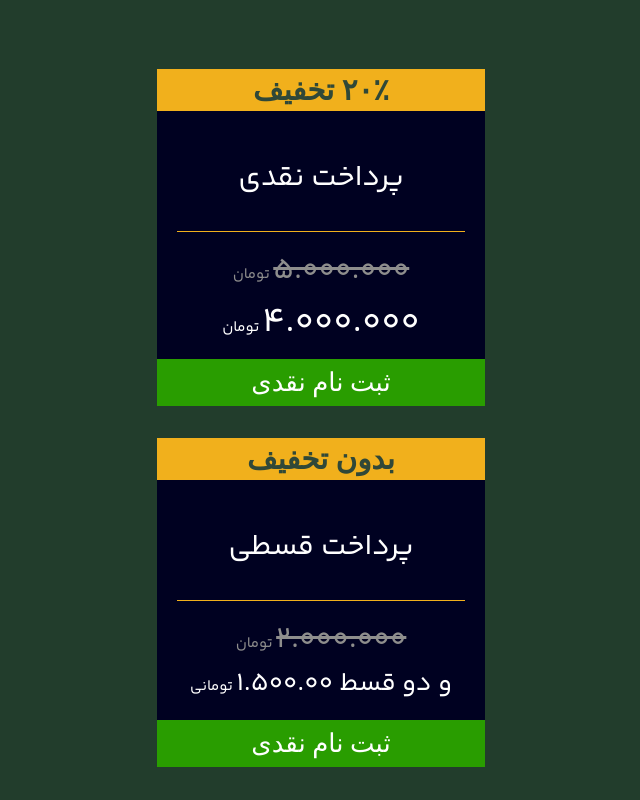
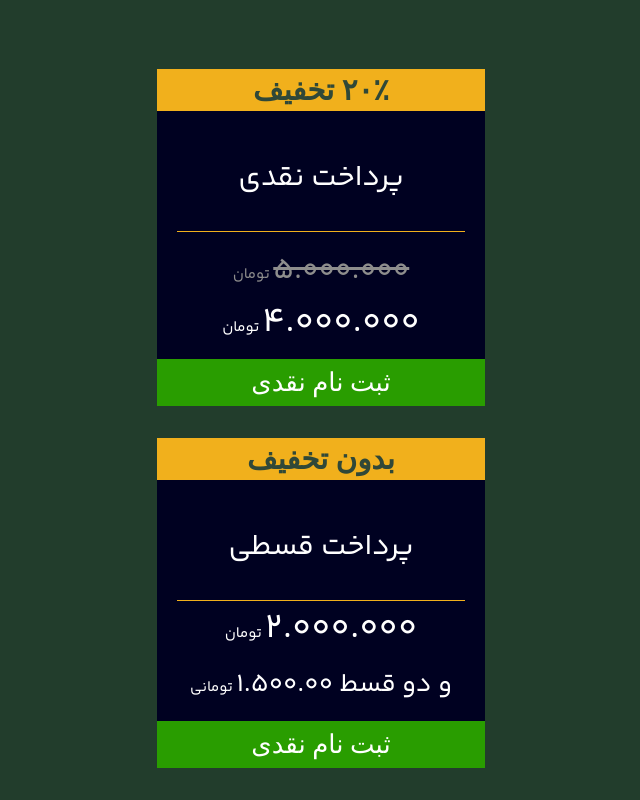
Before and after one commit to mhmd-sdghn/landing-parsa-mobile, a plain HTML site: page index.html in a window 1280 px wide. Shown: the part 1472-2272 px from the top of the page, without its empty margins (319-959 px from the left). Drawn offline with Linux system fonts and the light colour scheme; a web font is replaced by a local one.

Commit message:
[fix] fix a spelling mistake

```diff
--- a/index.html
+++ b/index.html
@@ -207,7 +207,7 @@
             <main class="div-price-item-main">
               <h3 class="div-price-item-kind">پرداخت قسطی</h3>
               <div class="div-price-item-divider"></div>
-              <div class="div-price-item-last-price"><s>۲.۰۰۰.۰۰۰</s><span> تومان</span></div>
+              <div class="div-price-item-price"><span>۲.۰۰۰.۰۰۰</span><span> تومان</span></div>
               <div class="div-price-item-price-sm"><span>و دو قسط ۱.۵۰۰.۰۰</span><span> تومانی</span></div>
             </main>
             <footer>
--- a/styles.css
+++ b/styles.css
@@ -331,4 +331,5 @@ body {
     font-style: normal;
     font-weight: 400;
     line-height: normal;
+    margin-top: 16px;
   }
```
